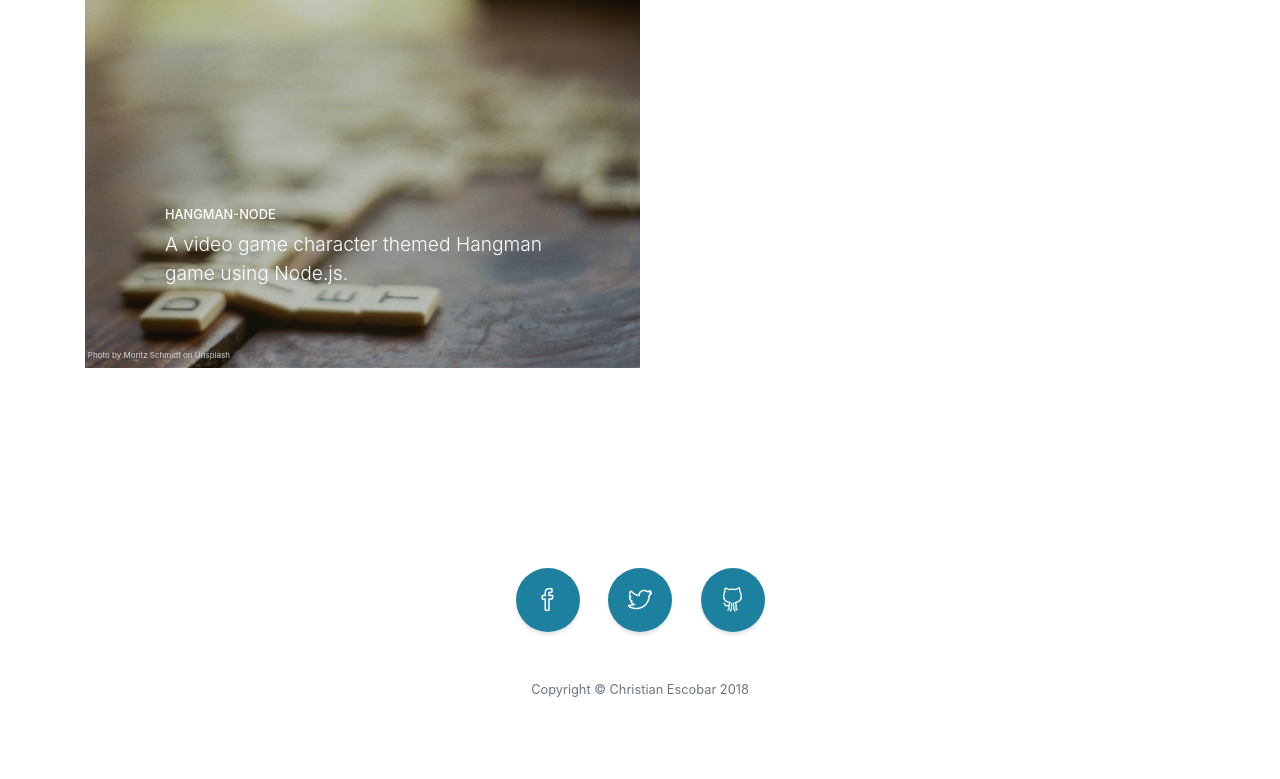
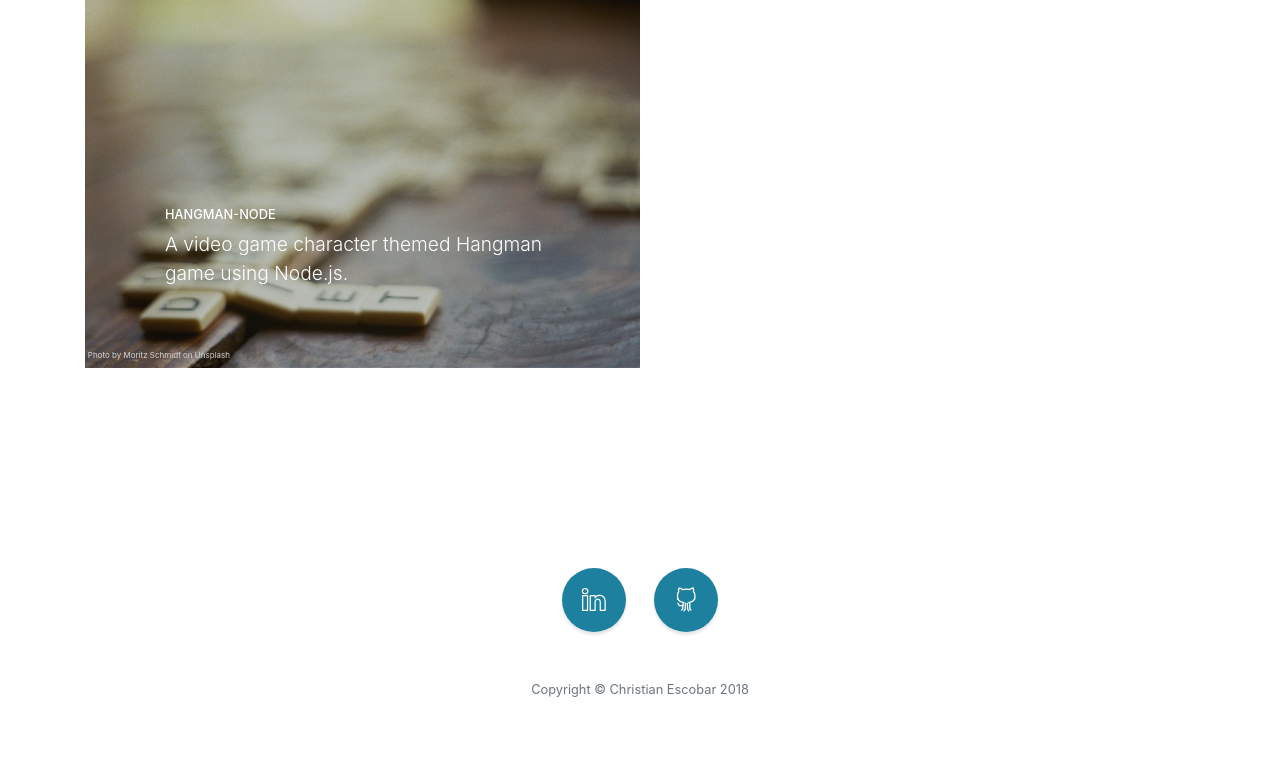
Before and after one commit to ChristianEscobar/christian_escobar, a website with bundled scripts: page index.html in a window 1280 px wide. Shown: the part 3051-3830 px from the top of the page. Built offline with nearby package versions, Linux system fonts and the light colour scheme.

Commit message:
Latest changes

```diff
--- a/index.html
+++ b/index.html
@@ -259,6 +259,7 @@
     </section>
     -->
 
+
     <!-- Map -->
     <!--
     <section id="contact" class="map">
@@ -270,22 +271,19 @@
     </section>
     -->
 
+
     <!-- Footer -->
+    <section id="contact">
       <footer class="footer text-center">
         <div class="container">
           <ul class="list-inline mb-5">
             <li class="list-inline-item">
-            <a class="social-link rounded-circle text-white mr-3" href="#">
-              <i class="icon-social-facebook"></i>
+              <a class="social-link rounded-circle text-white mr-3" href="https://www.linkedin.com/in/christian-escobar-4755202/">
+                <i class="icon-social-linkedin"></i>
               </a>
             </li>
             <li class="list-inline-item">
-            <a class="social-link rounded-circle text-white mr-3" href="#">
-              <i class="icon-social-twitter"></i>
-            </a>
-          </li>
-          <li class="list-inline-item">
-            <a class="social-link rounded-circle text-white" href="#">
+              <a class="social-link rounded-circle text-white" href="https://github.com/xtiane">
                 <i class="icon-social-github"></i>
               </a>
             </li>
@@ -293,6 +291,7 @@
           <p class="text-muted small mb-0">Copyright &copy; Christian Escobar 2018</p>
         </div>
       </footer>
+    </section>
 
     <!-- Scroll to Top Button-->
     <a class="scroll-to-top rounded js-scroll-trigger" href="#page-top">
```
Lines whose indentation alone changed are shown as unchanged.
